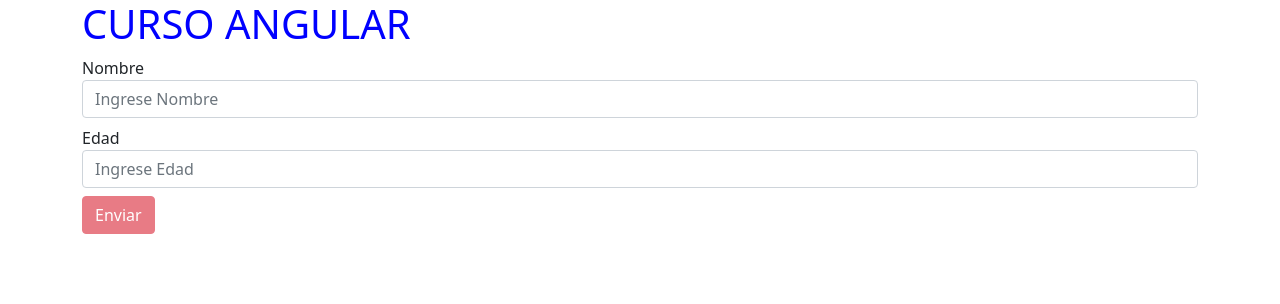
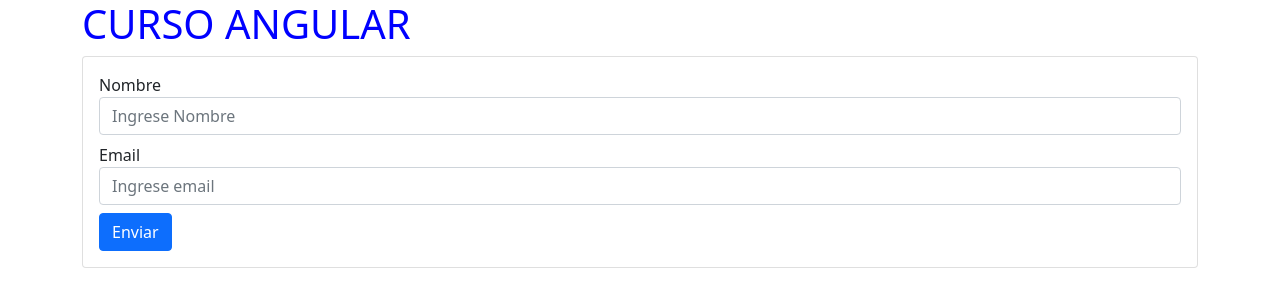
Before and after one commit to Carito-pkt/Curso_Angular, an Angular app: page / in a window 1280 px wide. Shown: the top 304 px of the page. Built offline with nearby package versions, Linux system fonts and the light colour scheme.

Commit message:
formularios reactivos

```diff
--- a/src/app/app.component.html
+++ b/src/app/app.component.html
@@ -9,5 +9,5 @@
 <app-bucles></app-bucles>
 <app-switches></app-switches>
 <app-practica-sw></app-practica-sw>-->
-<app-formulario2></app-formulario2>
+<app-formulario3></app-formulario3>
 </div>
--- /dev/null
+++ b/src/app/formulario3/formulario3.component.html
@@ -0,0 +1,22 @@
+<div class="card">
+    <div class="card-body">
+        <form >
+        <div class="mb-2">
+            <label for="form-label">Nombre</label>
+            <input type="text" [formControl]="name" class="form-control" placeholder="Ingrese Nombre">
+        </div>
+
+        <div class="mb-2">
+            <label for="form-label">Email</label>
+            <input type="email" [formControl]="email" class="form-control" placeholder="Ingrese email">
+        </div>
+
+        <button class="btn btn-primary">Enviar</button>
+
+        </form>
+    </div>
+</div>
+
+{{name.value}}
+<br>
+{{email.value}}
--- /dev/null
+++ b/src/app/formulario3/formulario3.component.ts
@@ -0,0 +1,13 @@
+import { Component } from '@angular/core';
+import { FormControl} from '@angular/forms';
+
+
+@Component({
+  selector: 'app-formulario3',
+  templateUrl: './formulario3.component.html',
+  styleUrls: ['./formulario3.component.css']
+})
+export class Formulario3Component {
+  name = new FormControl('');
+  email = new FormControl('');
+}
```
Also changed, not shown: src/app/app.module.ts (+6 -3 lines), src/app/formulario3/formulario3.component.css (added), 1 other file (tests, documents, lock files or other folders).
